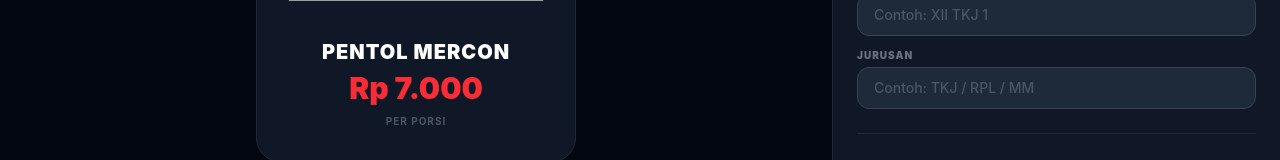
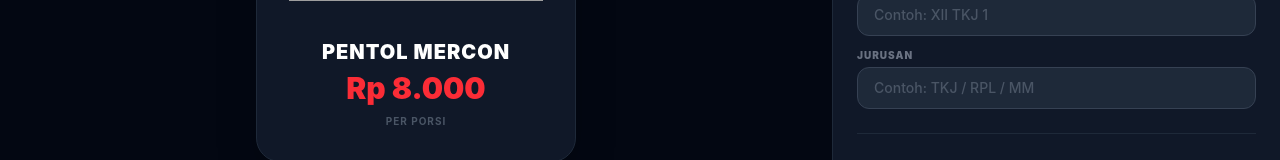
Before and after one commit to afrizadwi21/Project-penjualanPentol, a React app in the folder FrontEnd/: page /transaksi in a window 1280 px wide. Shown: the part 336-496 px from the top of the page. Built offline with nearby package versions, Linux system fonts and the light colour scheme; no server answers; grey boxes are pictures that could not be loaded; the HTML template or start-up script is replaced by a standard one.

Commit message:
Update price to 8000

```diff
--- a/FrontEnd/src/pages/LandingPage.jsx
+++ b/FrontEnd/src/pages/LandingPage.jsx
@@ -149,7 +149,7 @@ const LandingPage = () => {
                         <div className={`rounded-3xl p-8 max-w-sm w-full shadow-2xl border transition-colors ${cardBg}`}>
                             <img src={pentolImg} alt="Pentol Mercon" className="w-full h-64 object-contain mb-6" />
                             <h3 className={`font-black text-2xl mb-2 ${textBrand}`}>Pentol Mercon</h3>
-                            <p className="text-red-500 font-black text-3xl mb-6">Rp 7.000</p>
+                            <p className="text-red-500 font-black text-3xl mb-6">Rp 8.000</p>
                             <Link to="/transaksi" className="block w-full bg-red-600 text-white font-black py-4 rounded-2xl hover:bg-red-500 transition-colors shadow-lg shadow-red-600/20">BELI SEKARANG</Link>
                         </div>
                     </div>
--- a/FrontEnd/src/pages/TransaksiPage.jsx
+++ b/FrontEnd/src/pages/TransaksiPage.jsx
@@ -6,7 +6,7 @@ import { apiFetch } from '../lib/api'
 
 const fmt = (n) => new Intl.NumberFormat('id-ID', { style: 'currency', currency: 'IDR', minimumFractionDigits: 0 }).format(n)
 
-const PRODUK = { id: 1, nama: 'Pentol Mercon', harga: 7000, image: PentolImg }
+const PRODUK = { id: 1, nama: 'Pentol Mercon', harga: 8000, image: PentolImg }
 const getCurrentRole = () => localStorage.getItem('currentRole') || 'pelanggan'
 const QRIS_DURATION_SECONDS = 5 * 60
 const toWaHref = (value) => {
```
